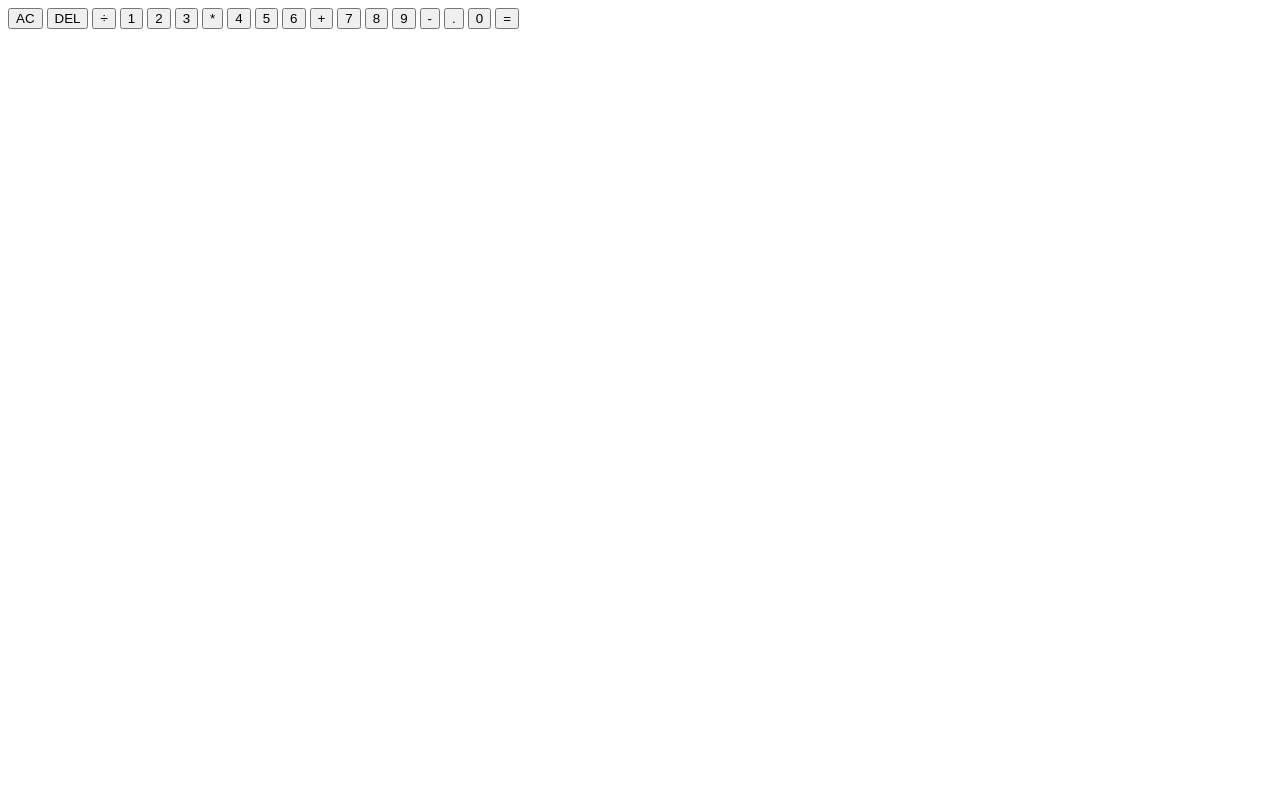
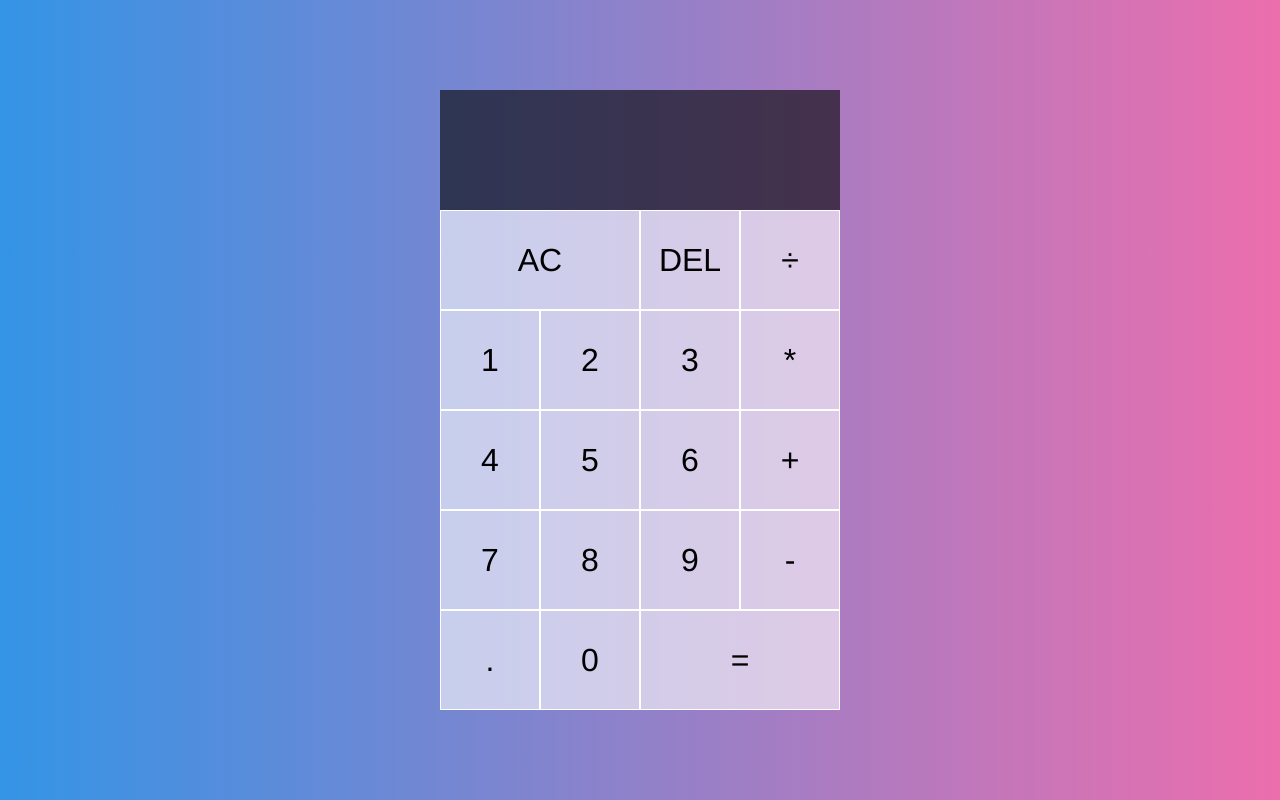
Before and after one commit to dyosorio/JavaScript-Calculator, a plain HTML site: page index.html in a window 1280 px wide. Drawn offline with Linux system fonts and the light colour scheme.

Commit message:
Finished markup and style

```diff
--- a/styles.css
+++ b/styles.css
@@ -1,4 +1,59 @@
 *, *::before, *::after {
+    box-sizing: border-box;
+    font-family: Helvetica Neue,Helvetica,Arial,sans-serif;
+    font-weight: normal;
+}
 
+body {
+    padding: 0;
+    margin: 0;
+    background: linear-gradient(to right, #3494e6, #ec6ead);
+}
+
+.calculator-grid {
+    display: grid;
+    justify-content: center;
+    align-content: center;
+    min-height: 100vh;
+    grid-template-columns: repeat(4, 100px );
+    grid-template-rows: minmax(120px, auto) repeat(5, 100px);
+}
+
+.calculator-grid > button{
+    cursor: pointer;
+    font-size: 2rem;
+    border: 1px solid white;
+    outline: none;
+    background-color: rgba(255, 255, 255, .6);
 
 }
+
+.calculator-grid > button:hover {
+    background-color: rgba(255, 255, 255, .9);
+}
+
+.span-two {
+    grid-column: span 2;
+}
+
+.output {
+    grid-column: 1 / -1;
+    background-color: rgba(0, 0 , 0, .6);
+    display: flex;
+    align-items: flex-end;
+    justify-content: space-around;
+    flex-direction: column;
+    padding: 10px;
+    word-wrap: break-word;
+     word-break: break-all;
+}
+
+.output .previous-operand {
+    color: rgba(255, 255, 255, .6);
+    font-size: 1.5rem;
+}
+
+.output .current-operand {
+    color: #ffffff;
+    font-size: 2.5rem;
+}
```
Also changed, not shown: index.html (+1 -1 lines).
